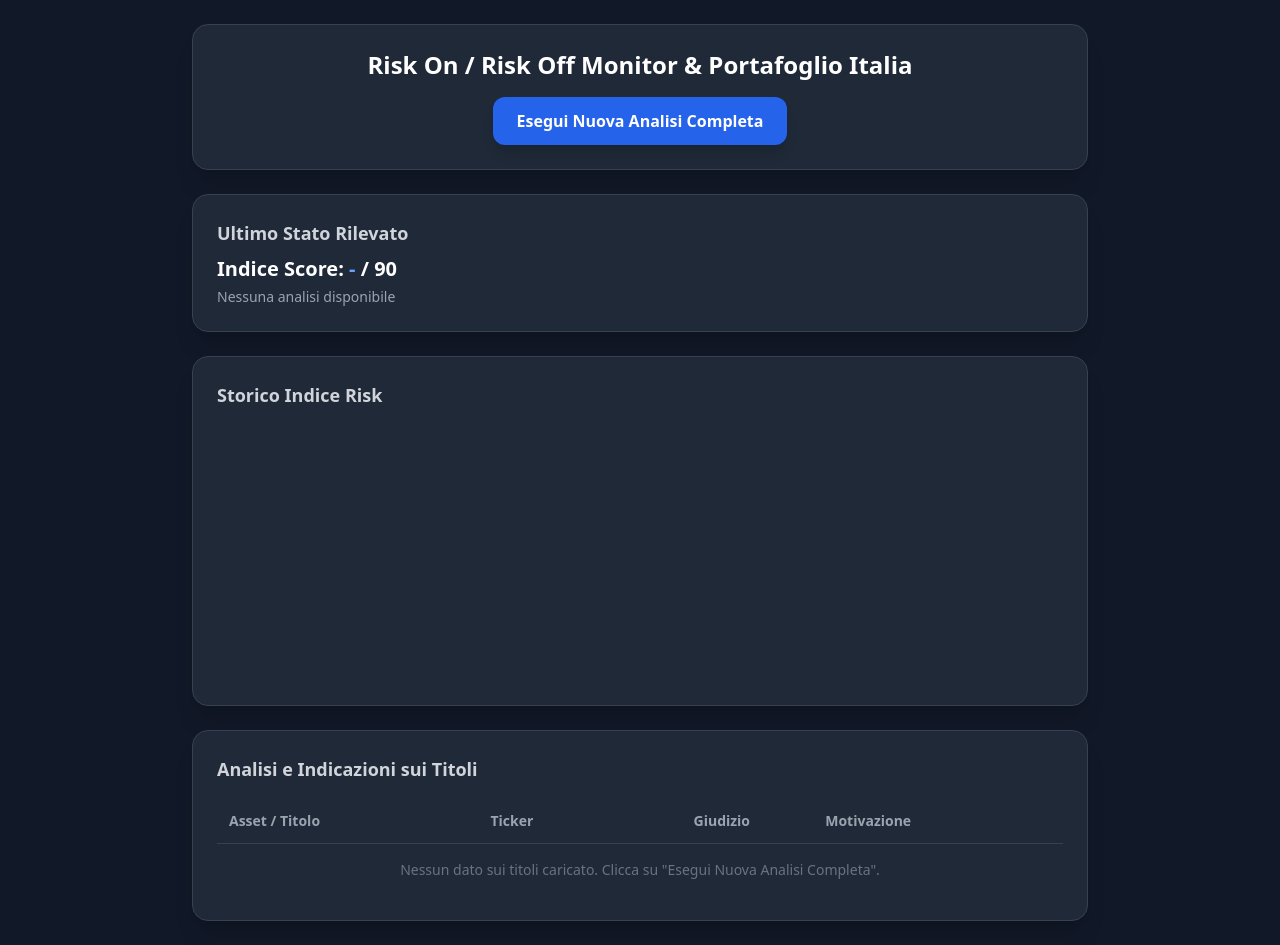
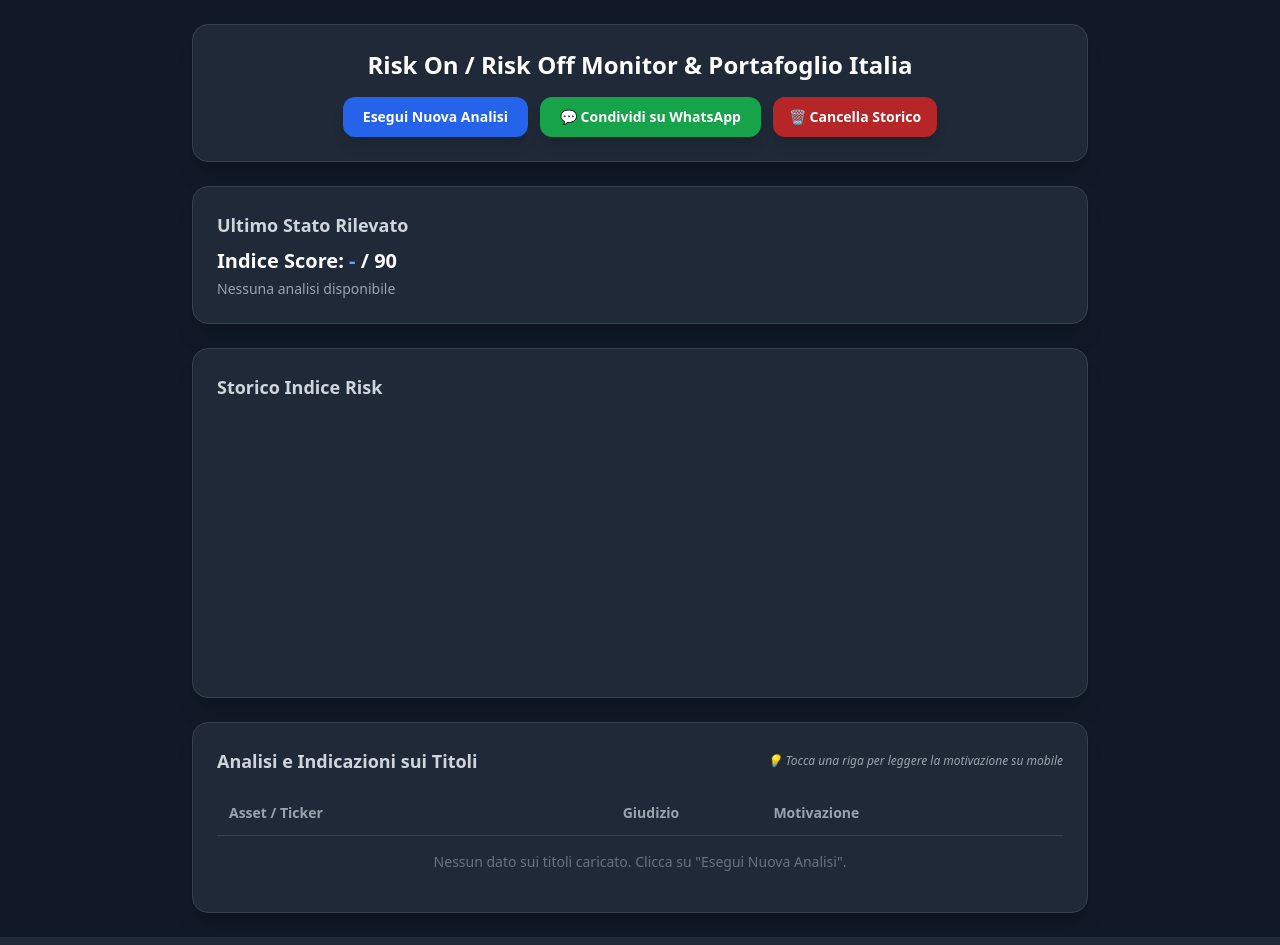
Before and after one commit to itplutoplutone350/risk-on-off, a Node server app: page / in a window 1280 px wide. Run offline with Node 20, Linux system fonts and the light colour scheme; a map, chart or similar area stays blank; some libraries are stand-ins or nearby versions.

Commit message:
Update index.ejs

```diff
--- a/views/index.ejs
+++ b/views/index.ejs
@@ -9,20 +9,28 @@
     <!-- Chart.js -->
     <script src="https://cdn.jsdelivr.net/npm/chart.js"></script>
 </head>
-<body class="bg-gray-900 text-white p-6 flex flex-col items-center min-h-screen">
+<body class="bg-gray-900 text-white p-4 sm:p-6 flex flex-col items-center min-h-screen">
 
     <div class="max-w-4xl w-full space-y-6">
 
-        <!-- Intestazione e Pulsante -->
-        <div class="bg-gray-800 p-6 rounded-2xl shadow-xl border border-gray-700 text-center">
-            <h1 class="text-2xl font-bold mb-4">Risk On / Risk Off Monitor & Portafoglio Italia</h1>
-            <div class="flex justify-center">
-                <button onclick="eseguiAnalisi()" id="btn-analizza" class="bg-blue-600 hover:bg-blue-500 text-white font-semibold px-6 py-3 rounded-xl transition shadow-lg">
-                    Esegui Nuova Analisi Completa
+        <!-- Intestazione e Pulsanti di Controllo -->
+        <div class="bg-gray-800 p-6 rounded-2xl shadow-xl border border-gray-700 text-center space-y-4">
+            <h1 class="text-xl sm:text-2xl font-bold">Risk On / Risk Off Monitor & Portafoglio Italia</h1>
+
+            <div class="flex flex-wrap justify-center gap-3">
+                <button onclick="eseguiAnalisi()" id="btn-analizza" class="bg-blue-600 hover:bg-blue-500 text-white font-semibold px-5 py-2.5 rounded-xl transition shadow-lg text-sm">
+                    Esegui Nuova Analisi
+                </button>
+                <button onclick="condividiWhatsApp()" class="bg-green-600 hover:bg-green-500 text-white font-semibold px-5 py-2.5 rounded-xl transition shadow-lg text-sm flex items-center gap-2">
+                    💬 Condividi su WhatsApp
+                </button>
+                <button onclick="cancellaStorico()" class="bg-red-600/80 hover:bg-red-600 text-white font-semibold px-4 py-2.5 rounded-xl transition shadow-lg text-sm">
+                    🗑️ Cancella Storico
                 </button>
             </div>
+
             <!-- Stato di Caricamento -->
-            <div id="loading" class="hidden text-yellow-400 mt-4 animate-pulse">
+            <div id="loading" class="hidden text-yellow-400 mt-2 animate-pulse text-sm">
                 Elaborazione doppia analisi in corso (Macroeconomia, Italia e Titoli)...
             </div>
         </div>
@@ -43,21 +51,23 @@
         </div>
 
         <!-- Tabella Giudizi Titoli / Asset -->
-        <div class="bg-gray-800 p-6 rounded-2xl shadow-xl border border-gray-700">
-            <h2 class="text-lg font-semibold text-gray-300 mb-4">Analisi e Indicazioni sui Titoli</h2>
+        <div class="bg-gray-800 p-4 sm:p-6 rounded-2xl shadow-xl border border-gray-700">
+            <div class="flex flex-col sm:flex-row justify-between items-start sm:items-center mb-4 gap-2">
+                <h2 class="text-lg font-semibold text-gray-300">Analisi e Indicazioni sui Titoli</h2>
+                <span class="text-xs text-gray-400 italic">💡 Tocca una riga per leggere la motivazione su mobile</span>
+            </div>
             <div class="overflow-x-auto">
                 <table class="w-full text-left border-collapse">
                     <thead>
-                        <tr class="border-b border-gray-700 text-gray-400 text-sm">
-                            <th class="p-3">Asset / Titolo</th>
-                            <th class="p-3">Ticker</th>
+                        <tr class="border-b border-gray-700 text-gray-400 text-xs sm:text-sm">
+                            <th class="p-3">Asset / Ticker</th>
                             <th class="p-3 text-center">Giudizio</th>
-                            <th class="p-3">Motivazione</th>
+                            <th class="p-3 hidden sm:table-cell">Motivazione</th>
                         </tr>
                     </thead>
-                    <tbody id="titoli-table-body" class="divide-y divide-gray-700 text-sm">
+                    <tbody id="titoli-table-body" class="divide-y divide-gray-700 text-xs sm:text-sm">
                         <tr>
-                            <td colspan="4" class="p-4 text-center text-gray-500">Nessun dato sui titoli caricato. Clicca su "Esegui Nuova Analisi Completa".</td>
+                            <td colspan="3" class="p-4 text-center text-gray-500">Nessun dato sui titoli caricato. Clicca su "Esegui Nuova Analisi".</td>
                         </tr>
                     </tbody>
                 </table>
@@ -69,10 +79,8 @@
     <script>
         let riskChart;
 
-        // Inizializzazione del grafico Chart.js
         function initChart(historyData) {
             const ctx = document.getElementById('riskChart').getContext('2d');
-
             const labels = historyData.map(item => item.date);
             const scores = historyData.map(item => item.score);
 
@@ -116,48 +124,68 @@
             });
         }
 
-        // Popola la tabella dei titoli colorando Buy (Verde), Hold (Bianco), Sell (Rosso)
         function renderTitoliTable(titoli) {
             const tbody = document.getElementById('titoli-table-body');
             tbody.innerHTML = '';
 
             if (!titoli || titoli.length === 0) {
-                tbody.innerHTML = `<tr><td colspan="4" class="p-4 text-center text-gray-500">Nessun dato disponibile.</td></tr>`;
+                tbody.innerHTML = `<tr><td colspan="3" class="p-4 text-center text-gray-500">Nessun dato disponibile.</td></tr>`;
                 return;
             }
 
-            titoli.forEach(item => {
-                const tr = document.createElement('tr');
-                tr.className = "hover:bg-gray-750 transition";
+            titoli.forEach((item) => {
+                const trMain = document.createElement('tr');
+                trMain.className = "hover:bg-gray-750 transition cursor-pointer sm:cursor-default";
 
-                let badgeColor = "text-white bg-gray-700"; // Default Hold
+                let badgeColor = "text-white bg-gray-700";
                 const actionUpper = (item.action || "").trim().toUpperCase();
 
-                if (actionUpper === "BUY") {
+                if (actionUpper === "SELL") {
+                    badgeColor = "text-red-400 font-bold bg-red-950/40 border border-red-800";
+                } else if (actionUpper === "BUY") {
                     badgeColor = "text-green-400 font-bold bg-green-950/40 border border-green-800";
-                } else if (actionUpper === "SELL") {
-                    badgeColor = "text-red-400 font-bold bg-red-950/40 border border-red-800";
                 } else {
                     badgeColor = "text-white font-semibold bg-gray-700/50 border border-gray-600";
                 }
 
-                tr.innerHTML = `
-                    <td class="p-3 font-medium">${item.name}</td>
-                    <td class="p-3 text-gray-400 font-mono text-xs">${item.ticker}</td>
-                    <td class="p-3 text-center">
-                        <span class="px-3 py-1 rounded-full text-xs ${badgeColor}">
+                trMain.innerHTML = `
+                    <td class="p-3">
+                        <div class="font-medium text-white">${item.name}</div>
+                        <div class="text-gray-400 font-mono text-[11px]">${item.ticker}</div>
+                        <div class="sm:hidden text-gray-300 text-[11px] mt-1 italic mobile-reason hidden">💬 ${item.reason}</div>
+                    </td>
+                    <td class="p-3 text-center align-middle">
+                        <span class="px-2.5 py-1 rounded-full text-xs inline-block ${badgeColor}">
                             ${item.action}
                         </span>
                     </td>
-                    <td class="p-3 text-gray-300 text-xs">${item.reason}</td>
+                    <td class="p-3 text-gray-300 hidden sm:table-cell">
+                        ${item.reason}
+                    </td>
                 `;
-                tbody.appendChild(tr);
+
+                trMain.addEventListener('click', () => {
+                    if (window.innerWidth < 640) {
+                        const reasonDiv = trMain.querySelector('.mobile-reason');
+                        reasonDiv.classList.toggle('hidden');
+                    }
+                });
+
+                tbody.appendChild(trMain);
             });
         }
 
-        // Aggiorna l'interfaccia e salva nel localStorage
         function aggiornaInterfaccia(history, ultimiTitoli) {
-            if (!history || history.length === 0) return;
+            if (!history || history.length === 0) {
+                document.getElementById('current-score').innerText = '-';
+                document.getElementById('current-motivation').innerText = 'Nessuna analisi disponibile';
+                renderTitoliTable([]);
+                if (riskChart) {
+                    riskChart.destroy();
+                    riskChart = null;
+                }
+                return;
+            }
 
             const ultimo = history[history.length - 1];
             document.getElementById('current-score').innerText = ultimo.score;
@@ -169,7 +197,42 @@
             }
         }
 
-        // Funzione richiamata dal pulsante
+        // Funzione per cancellare il localStorage
+        function cancellaStorico() {
+            if (confirm("Sei sicuro di voler cancellare tutto lo storico salvato nel browser?")) {
+                localStorage.removeItem('risk_history');
+                aggiornaInterfaccia([], []);
+            }
+        }
+
+        // Funzione per condividere su WhatsApp
+        function condividiWhatsApp() {
+            const history = JSON.parse(localStorage.getItem('risk_history')) || [];
+            if (history.length === 0) {
+                alert("Nessun dato disponibile da condividere. Esegui prima un'analisi!");
+                return;
+            }
+
+            const ultimo = history[history.length - 1];
+
+            // Creazione del testo formattato per WhatsApp
+            let testo = `📊 *Risk On / Risk Off Monitor*\n`;
+            testo += `📅 Data: ${ultimo.date}\n`;
+            testo += `⚡ *Indice Score:* ${ultimo.score} / 90\n\n`;
+            testo += `📝 *Sintesi:* ${ultimo.motivation}\n\n`;
+
+            if (ultimo.titoli && ultimo.titoli.length > 0) {
+                testo += `📌 *Top Segnali Titoli:*\n`;
+                // Prende i primi 5 titoli per brevità nel messaggio WhatsApp
+                ultimo.titoli.slice(0, 5).forEach(t => {
+                    testo += `- ${t.name} (${t.ticker}): *${t.action}*\n`;
+                });
+            }
+
+            const urlWhatsApp = `https://api.whatsapp.com/send?text=${encodeURIComponent(testo)}`;
+            window.open(urlWhatsApp, '_blank');
+        }
+
         async function eseguiAnalisi() {
             const loadingEl = document.getElementById('loading');
             const btnEl = document.getElementById('btn-analizza');
@@ -190,7 +253,6 @@
                         titoli: result.data.titoli
                     };
 
-                    // Salva nello storico del localStorage del browser
                     let history = JSON.parse(localStorage.getItem('risk_history')) || [];
                     history.push(nuovoPunto);
 
@@ -213,7 +275,6 @@
             }
         }
 
-        // Al caricamento della pagina, ripristina lo storico e l'ultima tabella salvata
         window.addEventListener('DOMContentLoaded', () => {
             const savedHistory = JSON.parse(localStorage.getItem('risk_history')) || [];
             if (savedHistory.length > 0) {
```
